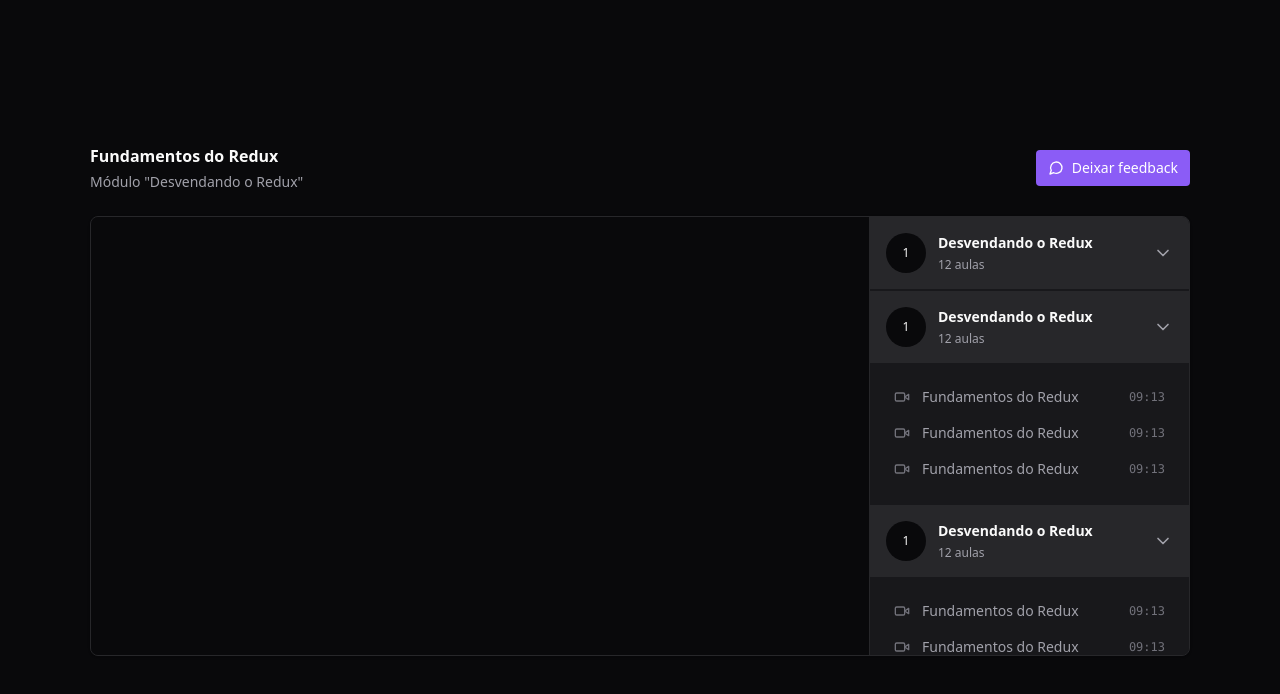
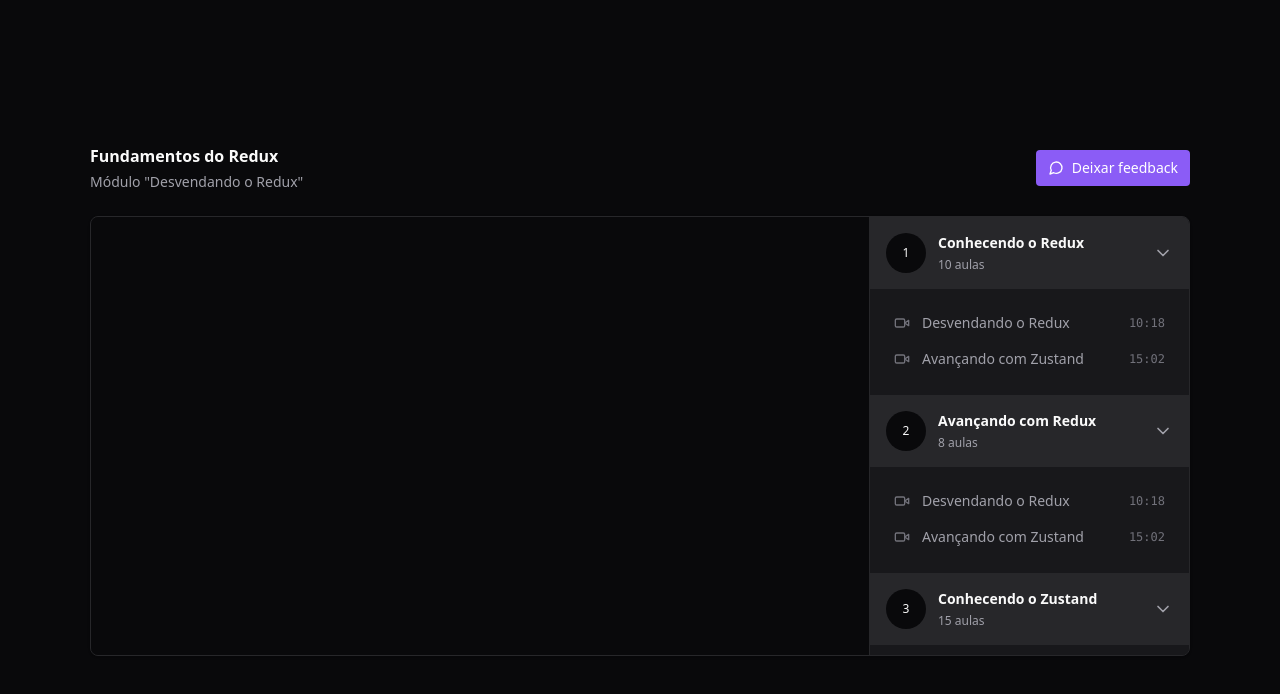
Before and after one commit to wellingtonrodriguesbr/player-with-redux, a React (Vite) app: page / in a window 1280 px wide. Shown: the top 694 px of the page. Built offline with nearby package versions, Linux system fonts and the light colour scheme.

Commit message:
feat: splitting components

```diff
--- /dev/null
+++ b/src/components/Header.tsx
@@ -0,0 +1,10 @@
+export function Header() {
+  return (
+    <div className="flex flex-col gap-1">
+      <h1 className="text-2zl font-bold">Fundamentos do Redux</h1>
+      <span className="text-sm text-zinc-400">
+        Módulo "Desvendando o Redux"
+      </span>
+    </div>
+  );
+}
--- /dev/null
+++ b/src/components/Lesson.tsx
@@ -0,0 +1,18 @@
+import { Video } from "lucide-react";
+
+interface LessonProps {
+  title: string;
+  duration: string;
+}
+
+export function Lesson({ title, duration }: LessonProps) {
+  return (
+    <button className="flex items-center gap-3 text-sm text-zinc-400">
+      <Video className="w-4 h-4 text-zinc-500" />
+      <span>{title}</span>
+      <span className="ml-auto font-mono text-xs text-zinc-500">
+        {duration}
+      </span>
+    </button>
+  );
+}
--- /dev/null
+++ b/src/components/Module.tsx
@@ -0,0 +1,30 @@
+import { ChevronDown } from "lucide-react";
+import { Lesson } from "./Lesson";
+
+interface ModuleProps {
+  title: string;
+  lessonsAmount: number;
+  moduleIndex: number;
+}
+
+export function Module({ title, lessonsAmount, moduleIndex }: ModuleProps) {
+  return (
+    <div>
+      <button className="flex w-full items-center gap-3 bg-zinc-800 p-4">
+        <div className="flex h-10 w-10 rounded-full items-center justify-center bg-zinc-950 text-xs">
+          {moduleIndex + 1}
+        </div>
+        <div className="flex flex-col gap-1 text-left">
+          <strong className="text-sm">{title}</strong>
+          <span className="text-xs text-zinc-400">{lessonsAmount} aulas</span>
+        </div>
+        <ChevronDown className="w-5 h-5 text-zinc-400 ml-auto" />
+      </button>
+
+      <nav className="relative flex flex-col gap-4 p-6">
+        <Lesson title="Desvendando o Redux" duration="10:18" />
+        <Lesson title="Avançando com Zustand" duration="15:02" />
+      </nav>
+    </div>
+  );
+}
--- /dev/null
+++ b/src/components/Video.tsx
@@ -0,0 +1,16 @@
+import ReactPlayer from "react-player";
+
+export function Video() {
+  return (
+    <div className="flex-1">
+      <div className="w-full bg-zinc-950 aspect-video">
+        <ReactPlayer
+          width="100%"
+          height="100%"
+          controls
+          url="https://www.youtube.com/watch?v=u99tNt3TZf8"
+        />
+      </div>
+    </div>
+  );
+}
--- a/src/pages/Player.tsx
+++ b/src/pages/Player.tsx
@@ -1,17 +1,15 @@
-import { ChevronDown, MessageCircle, Video } from "lucide-react";
-import ReactPlayer from "react-player";
+import { MessageCircle } from "lucide-react";
+
+import { Header } from "../components/Header";
+import { Video } from "../components/Video";
+import { Module } from "../components/Module";
 
 export function Player() {
   return (
     <div className="h-screen bg-zinc-950 text-zinc-50 flex justify-center items-center">
       <div className="flex w-[1100px] flex-col gap-6">
         <div className="flex items-center justify-between">
-          <div className="flex flex-col gap-1">
-            <h1 className="text-2zl font-bold">Fundamentos do Redux</h1>
-            <span className="text-sm text-zinc-400">
-              Módulo "Desvendando o Redux"
-            </span>
-          </div>
+          <Header />
 
           <button className="flex items-center gap-2 rounded bg-violet-500 px-3 py-2 text-sm font-medium text-white hover:bg-violet-600">
             <MessageCircle className="w-4 h-4" />
@@ -19,107 +17,23 @@
           </button>
         </div>
         <main className="relative flex overflow-hidden rounded-lg border border-zinc-800 bg-zinc-900 shadow pr-80">
-          <div className="flex-1">
-            <div className="w-full bg-zinc-950 aspect-video">
-              <ReactPlayer
-                width="100%"
-                height="100%"
-                controls
-                url="https://www.youtube.com/watch?v=u99tNt3TZf8"
-              />
-            </div>
-          </div>
+          <Video />
           <aside className="w-80 absolute top-0 bottom-0 right-0 border-l border-zinc-800 bg-zinc-900 overflow-y-auto scrollbar-thin scrollbar-track-zinc-900 scrollbar-thumb-zinc-700 divide-y-2 divide-zinc-900">
-            <div>
-              <button className="flex w-full items-center gap-3 bg-zinc-800 p-4">
-                <div className="flex h-10 w-10 rounded-full items-center justify-center bg-zinc-950 text-xs">
-                  1
-                </div>
-                <div className="flex flex-col gap-1 text-left">
-                  <strong className="text-sm">Desvendando o Redux</strong>
-                  <span className="text-xs text-zinc-400">12 aulas</span>
-                </div>
-                <ChevronDown className="w-5 h-5 text-zinc-400 ml-auto" />
-              </button>
-            </div>
-
-            <div>
-              <button className="flex w-full items-center gap-3 bg-zinc-800 p-4">
-                <div className="flex h-10 w-10 rounded-full items-center justify-center bg-zinc-950 text-xs">
-                  1
-                </div>
-                <div className="flex flex-col gap-1 text-left">
-                  <strong className="text-sm">Desvendando o Redux</strong>
-                  <span className="text-xs text-zinc-400">12 aulas</span>
-                </div>
-                <ChevronDown className="w-5 h-5 text-zinc-400 ml-auto" />
-              </button>
-
-              <nav className="relative flex flex-col gap-4 p-6">
-                <button className="flex items-center gap-3 text-sm text-zinc-400">
-                  <Video className="w-4 h-4 text-zinc-500" />
-                  <span>Fundamentos do Redux</span>
-                  <span className="ml-auto font-mono text-xs text-zinc-500">
-                    09:13
-                  </span>
-                </button>
-
-                <button className="flex items-center gap-3 text-sm text-zinc-400">
-                  <Video className="w-4 h-4 text-zinc-500" />
-                  <span>Fundamentos do Redux</span>
-                  <span className="ml-auto font-mono text-xs text-zinc-500">
-                    09:13
-                  </span>
-                </button>
-
-                <button className="flex items-center gap-3 text-sm text-zinc-400">
-                  <Video className="w-4 h-4 text-zinc-500" />
-                  <span>Fundamentos do Redux</span>
-                  <span className="ml-auto font-mono text-xs text-zinc-500">
-                    09:13
-                  </span>
-                </button>
-              </nav>
-            </div>
-
-            <div>
-              <button className="flex w-full items-center gap-3 bg-zinc-800 p-4">
-                <div className="flex h-10 w-10 rounded-full items-center justify-center bg-zinc-950 text-xs">
-                  1
-                </div>
-                <div className="flex flex-col gap-1 text-left">
-                  <strong className="text-sm">Desvendando o Redux</strong>
-                  <span className="text-xs text-zinc-400">12 aulas</span>
-                </div>
-                <ChevronDown className="w-5 h-5 text-zinc-400 ml-auto" />
-              </button>
-
-              <nav className="relative flex flex-col gap-4 p-6">
-                <button className="flex items-center gap-3 text-sm text-zinc-400">
-                  <Video className="w-4 h-4 text-zinc-500" />
-                  <span>Fundamentos do Redux</span>
-                  <span className="ml-auto font-mono text-xs text-zinc-500">
-                    09:13
-                  </span>
-                </button>
-
-                <button className="flex items-center gap-3 text-sm text-zinc-400">
-                  <Video className="w-4 h-4 text-zinc-500" />
-                  <span>Fundamentos do Redux</span>
-                  <span className="ml-auto font-mono text-xs text-zinc-500">
-                    09:13
-                  </span>
-                </button>
-
-                <button className="flex items-center gap-3 text-sm text-zinc-400">
-                  <Video className="w-4 h-4 text-zinc-500" />
-                  <span>Fundamentos do Redux</span>
-                  <span className="ml-auto font-mono text-xs text-zinc-500">
-                    09:13
-                  </span>
-                </button>
-              </nav>
-            </div>
+            <Module
+              title="Conhecendo o Redux"
+              lessonsAmount={10}
+              moduleIndex={0}
+            />
+            <Module
+              title="Avançando com Redux"
+              lessonsAmount={8}
+              moduleIndex={1}
+            />
+            <Module
+              title="Conhecendo o Zustand"
+              lessonsAmount={15}
+              moduleIndex={2}
+            />
           </aside>
         </main>
       </div>
```
